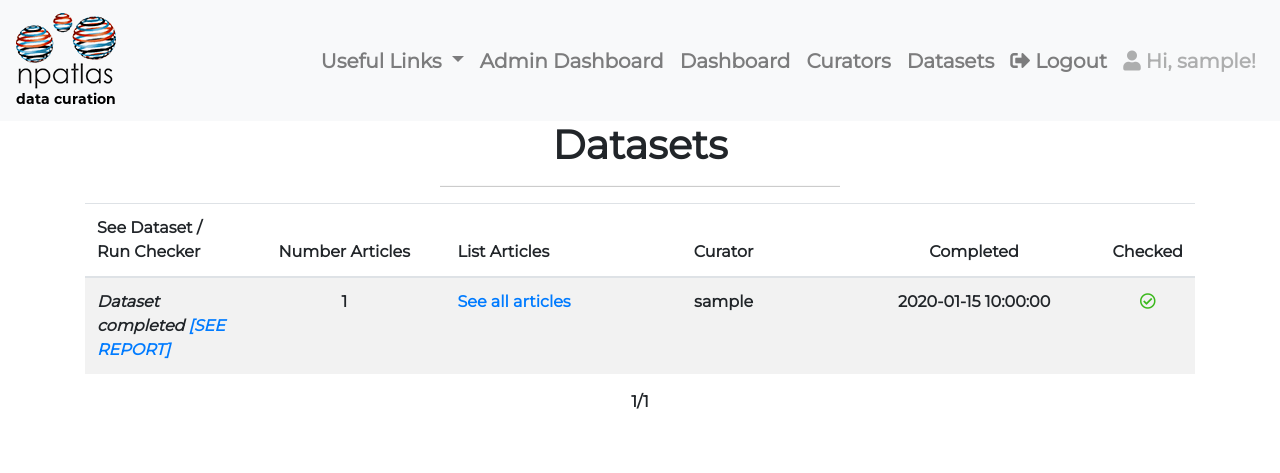
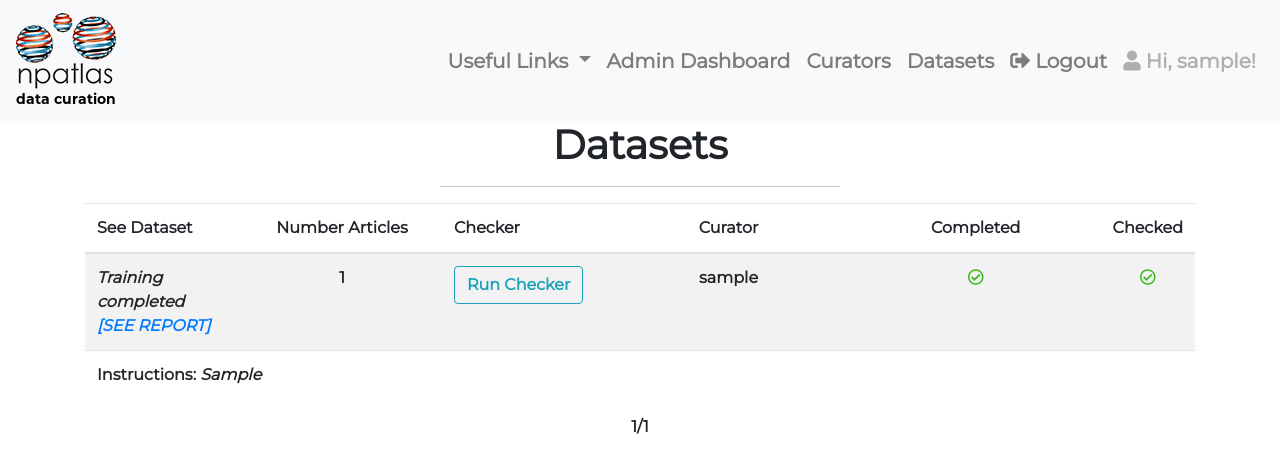
Before and after one commit to jvansan/npatlas_curator, a Flask app: page /admin/datasets in a window 1280 px wide. Shown: the top 473 px of the page. Run offline with Flask 2, Linux system fonts and the light colour scheme; a user stored in the database is signed in; tables that the repository leaves empty hold one stand-in row (values such as "Sample post"); parts of the project's set-up code (start-up, migrations or seed data) failed here and were passed over; some libraries are stand-ins or nearby versions.

Commit message:
Checking moving along -> adding JS

```diff
--- a/app/models.py
+++ b/app/models.py
@@ -83,11 +83,32 @@ class Dataset(db.Model):
     articles = db.relationship('Article', secondary=dataset_article,
                                backref=db.backref('datasets', lazy=True))
     training = db.Column(db.Boolean, default=False)
+    checker_dataset = db.relationship('CheckerDataset', uselist=False,
+                                      backref='dataset')
 
     def get_articles(self):
         articles = Article.query.join(dataset_article)\
             .filter_by(dataset_id=self.id)
         return articles
+
+    def get_curator_id(self):
+        """
+        Get curator id if assigned dataset
+        Send a zero if not assigned - useful for admin access to data
+        """
+        return self.curator.id if self.curator else 0
+
+    def checker_running(self):
+        """
+        Boolean return if checker dataset exists and is running
+        """
+        return not self.checker_dataset.completed if self.checker_dataset else False
+
+    def checker_completed(self):
+        """
+        Boolean return if checker dataset exists and has completed checking
+        """
+        return self.checker_dataset.completed if self.checker_dataset else False
 
 
 class Article(db.Model):
@@ -127,3 +148,20 @@ class Compound(db.Model):
     smiles = db.Column(db.String(1000))
     source_organism = db.Column(db.String(255))
     npaid = db.Column(db.Integer)
+
+
+# ================================================================
+# =====                Checker Database Models               =====
+# ================================================================
+
+class CheckerDataset(db.Model):
+    """
+    Crete CheckerDataset table/model
+    """
+    __tablename__ = "dataset_checker"
+    id = db.Column(db.Integer, primary_key=True)
+    dataset_id = db.Column(db.Integer, db.ForeignKey('dataset.id'))
+    celery_task_id = db.Column(db.String(48), nullable=False)
+    completed = db.Column(db.Boolean, default=False)
+    progress = db.Column(db.Float)
+    inserted = db.Column(db.Boolean, default=False)
--- /dev/null
+++ b/app/static/js/checker.js
@@ -0,0 +1,32 @@
+//
+var runningDatasets = []
+
+$(".dataset-id").each(function() {
+    let $this = $(this);
+    let dsid = $this.val();
+    console.log(dsid);
+
+});
+
+
+async function checkerRunning(ds_id) {
+    try {
+        $.ajax({
+            async: true,
+            dataType: "json",
+            url: '/checkerrunning?dsid='+ds_id,
+            data: null,
+            success: function(result) {
+                return result.running;
+            }
+        });
+    } catch(e) {
+        console.log(2);
+        throw(e);
+    }
+
+}
+
+
+// Check each dataset
+console.log(runningDatasets);
--- a/app/templates/admin/datasets.html
+++ b/app/templates/admin/datasets.html
@@ -11,9 +11,9 @@
         <table class="table table-striped">
             <thead>
                 <tr>
-                    <th width="15%">See Dataset / Run Checker</th>
+                    <th width="15%">See Dataset</th>
                     <th width="20%" style="text-align: center">Number Articles</th>
-                    <th width="15%">List Articles</th>
+                    <th width="15%">Checker</th>
                     <th width="25%" style="text-align: center">Curator</th>
                     <th width="25%" style="text-align: center">Completed</th>
                     <th width="15%" style="text-align: center">Checked</th>
@@ -24,28 +24,50 @@
                     <tr>
                         {% if dataset.articles|length == 0 %}
                             <td> <em>No Articles</em> </td>
-                        {% elif dataset.completed %}
-                            {% if dataset.training %}
-                                <td> <em><b>Dataset completed</b> <a href="#"> [SEE REPORT]</a> </em> </td>
-                            {% else %}
-                                <td> <em><b>Dataset completed</b></em> </td>
+                        {% elif dataset.training %}
+                            {% if dataset.completed %}
+                                <td>
+                                    <em><b>Training completed</b><br>
+                                        <a href="{{ url_for('data.trainingscore', cur_id=dataset.get_curator_id(), ds_id=dataset.id) }}">
+                                            [SEE REPORT]
+                                        </a>
+                                    </em>
+                                </td>
                             {% endif %}
-                        {% elif dataset.last_article_id %}
-                            <td><a href="#">Resume Dataset</a></td>
                         {% else %}
-                            <td><a href="#">Start Dataset</a></td>
+                            <td>
+                                <a href="{{ url_for('data.dataset', cur_id=dataset.get_curator_id(), ds_id=dataset.id) }}">
+                                    See Dataset
+                                </a>
+                            </td>
                         {% endif %}
                         <td style="text-align: center"> {{ dataset.articles|length }} </td>
-                        <td> <a href="#">See all articles</a></td>
+                        <td>
+                            <!-- Hidden input for keeping dataset id -->
+                            <input id="dataset-id" class="dataset-id" type="hidden" style="display: none" value="{{ dataset.id }}">
+                            <button type="button" class="btn btn-outline-info" class="dataset-checker-button" id="dataset-checker-button-{{ dataset.id }}">
+                                Run Checker
+                            </button>
+                        </td>
                         <td style="text-align: center"> {{ dataset.curator.username }} </td>
-
-                        <td style="text-align: center"> {{ dataset.last_edit_date }} </td>
                         <td style="text-align: center">
                             {% if dataset.completed %}
                                 <i class="far fa-check-circle green"></i>
-                            {% else%}
+                            {% else %}
                                 <i class="far fa-times-circle red"></i>
-                            {% endif%}
+                            {% endif %}
+                        </td>
+                        <td style="text-align: center">
+                            {% if dataset.checker_completed() %}
+                                <i class="far fa-check-circle green"></i>
+                            {% else %}
+                                <i class="far fa-times-circle red"></i>
+                            {% endif %}
+                        </td>
+                    </tr>
+                    <tr>
+                        <td colspan="6">
+                            Instructions: <em> {{ dataset.instructions }} </em>
                         </td>
                     </tr>
                 {% endfor %}
@@ -70,7 +92,5 @@
         </div>
     {% endif %}
 </div>
-<script>
-
-</script>
+<script src="{{ url_for('static', filename='js/checker.js') }}"></script>
 {% endblock %}
--- a/app/templates/base.html
+++ b/app/templates/base.html
@@ -59,9 +59,9 @@
                             <li class="nav-item">
                                 <a class="nav-link" href="{{ url_for('home.admin_dashboard') }}">Admin Dashboard</a>
                             </li>
-                            <li class="nav-item">
+                            <!-- <li class="nav-item">
                                 <a class="nav-link" href="{{ url_for('data.curator_dashboard', cur_id=current_user.id) }}">Dashboard</a>
-                            </li>
+                            </li> -->
                             <li class="nav-item">
                                 <a class="nav-link" href="{{ url_for('admin.list_curators') }}">Curators</a>
                             </li>
--- a/app/templates/data/article.html
+++ b/app/templates/data/article.html
@@ -187,5 +187,5 @@ function showPage() {
   document.getElementById("loader-box").style.display = "none";
 }
 </script>
-<script src="{{ url_for('static', filename='js/page.js') }}"></script>
+<script src="{{ url_for('static', filename='js/article.js') }}"></script>
 {% endblock %}
--- a/config.py
+++ b/config.py
@@ -5,6 +5,7 @@ class Config(object):
 
     DEBUG = True
     SQLALCHEMY_TRACK_MODIFICATIONS = False
+
 
 class DevelopmentConfig(Config):
     """
```
Also changed, not shown: app/checker/views.py (+11 -1 lines), migrations/versions/4a55ad63dd08_add_checker_dataset.py (added, +37 -0 lines), app/static/js/article.js (renamed from app/static/js/page.js).
